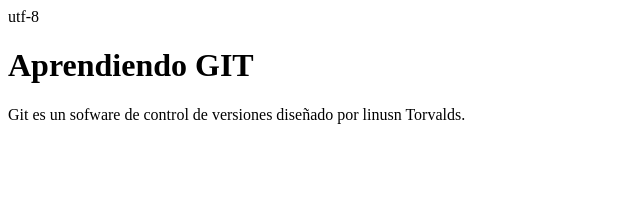
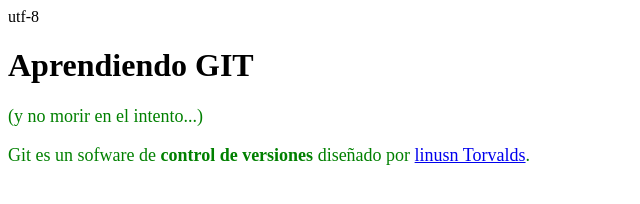
Before and after one commit to saralyh7/pwfe-m1-08, a plain HTML site: page index.html in a window 1280 px wide. Shown: the whole page, without its empty margins (0-640 px from the left). Drawn offline with Linux system fonts and the light colour scheme.

Commit message:
primeros pasos con html y css

```diff
--- a/index.html
+++ b/index.html
@@ -6,6 +6,7 @@
       </head>
       <body>
           <h1>Aprendiendo GIT</h1>
-          <p>Git es un sofware de control de versiones diseñado por linusn Torvalds.</p>
+          <h2: style= "color:green; font-size:18px">(y no morir en el intento...)</h20>
+             <p>Git es un sofware de <strong>control de versiones</strong> diseñado por <a href= https://es.wikipedia.org/wiki/Linus_Torvalds "target="_blank">linusn Torvalds</a>.</p>
   </body>
   </html>
```
